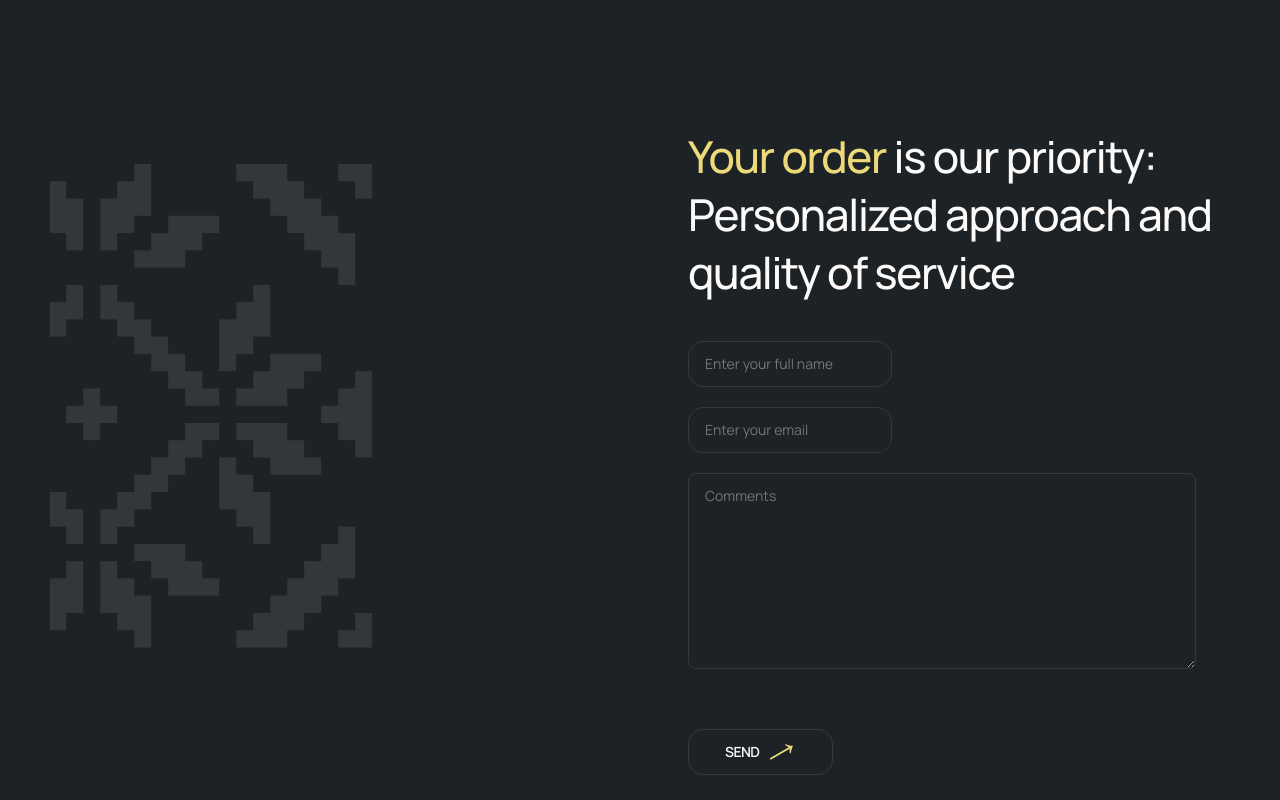
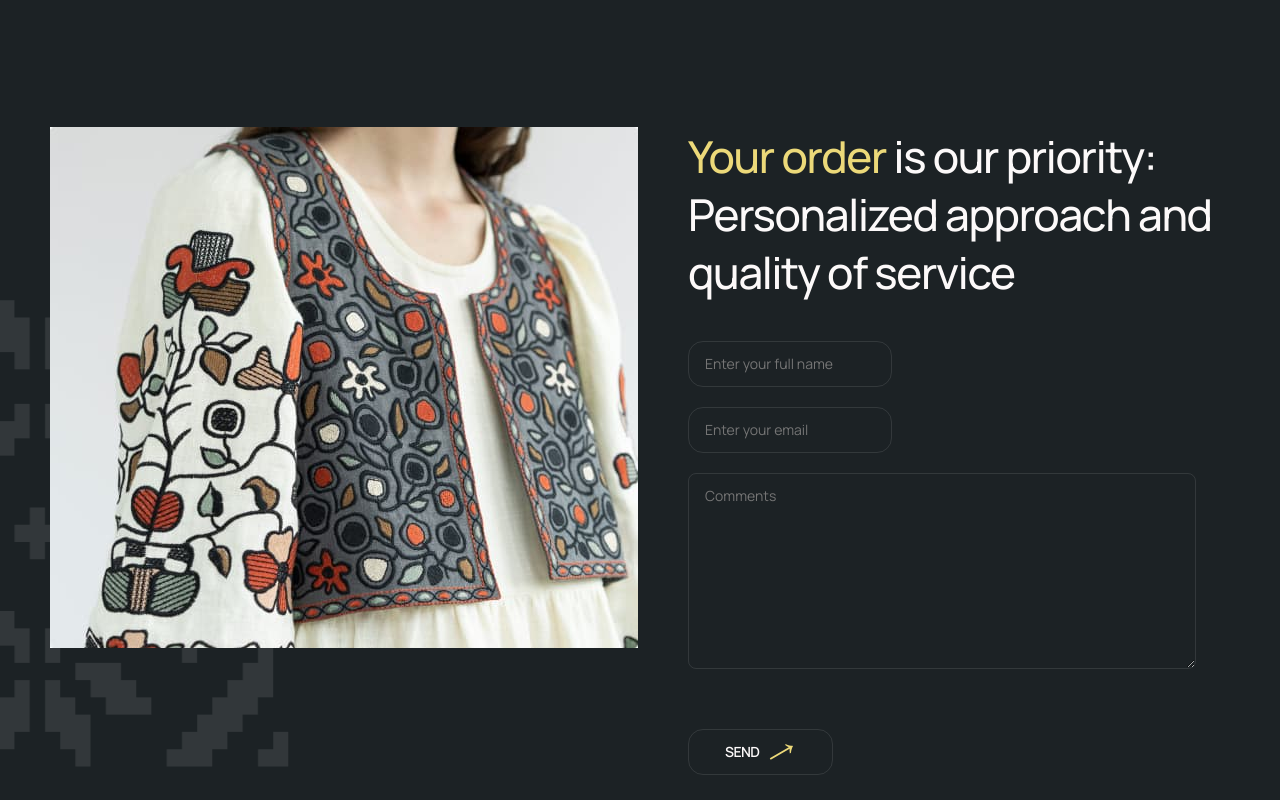
Before and after one commit to OksanaBakhaieva/UkrainianThreads, a website built with Vite: page src/index.html in a window 1280 px wide. Shown: the part 5340-6140 px from the top of the page. Built offline with nearby package versions, Linux system fonts and the light colour scheme; files whose address does not match are found by name.

Commit message:
fix mistakes with ornament order-section

```diff
--- a/src/css/order.css
+++ b/src/css/order.css
@@ -1,5 +1,3 @@
-/* <img src="../img/icons.svg#icon-arrow" alt="icon-arrow"/>  */
-
 .background-image {
     height: 500px;
     background-image: url("../img/order/order-fon-mob.jpg");
@@ -64,6 +62,12 @@
     }
     .order-container {
         height: 1340px;
+        display: block;
+        background-image: url("../img/order/order-elements-tabl.png");
+        background-repeat: no-repeat;
+        background-position: left bottom;
+        background-size: 289px 484px;
+        background-origin: padding-box;
     }
     .order-title {
         display: block;
@@ -88,12 +92,6 @@
     }
     .order-pic {
         display: block;
-        background-image: url("../img/order/order-elements-tab.png");
-        background-repeat: no-repeat;
-        background-position: left bottom;
-        background-size: auto;
-        background-origin: border-box;
-
     }
 }
 
--- a/src/partials/order.html
+++ b/src/partials/order.html
@@ -22,13 +22,13 @@
 
 
         <picture class="order-pic">
-            <!-- <source media="(min-width: 1280px)"
+            <source media="(min-width: 1280px)"
                 srcset="../img/order/order-desc.jpg 1x,
                 ../img/order/order-desc@2x.jpg 2x" />
             <source media="(min-width: 768px)"
                 srcset="../img/order/order-tabl.jpg 1x,
                 ../img/order/order-tabl@2x.jpg 2x" />
-        <img src="../img/order/order-tabl.jpg" alt="vyshivanka" width="704px" height="521px"/>         -->
+        <img src="../img/order/order-tabl.jpg" alt="vyshivanka" width="704px" height="521px"/>
         </picture>
 
     </div>
```
Also changed, not shown: src/img/order/order-elements-tabl.png (renamed from src/img/order/order-elements-tab.png).
